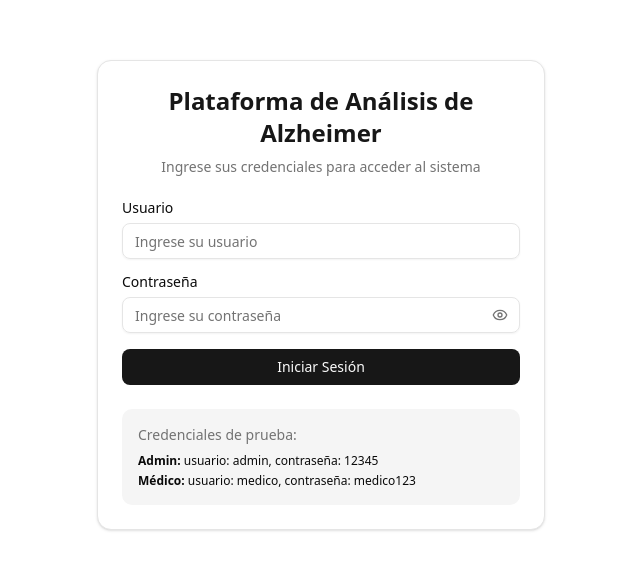
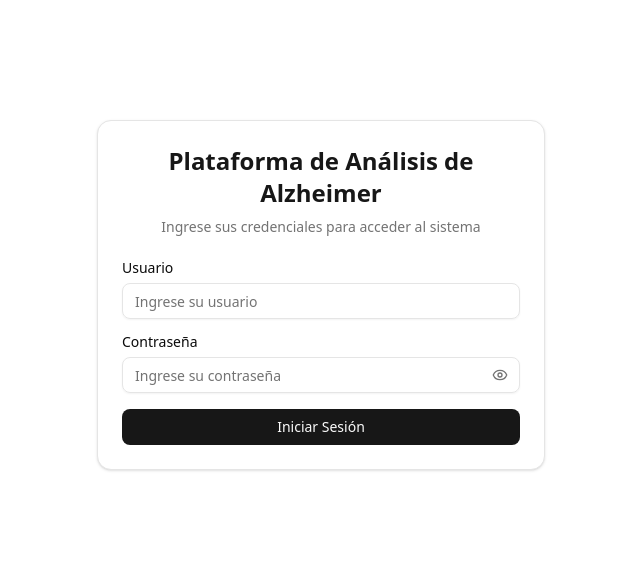
Before and after one commit to IstsHitori/simulador-homologacion-sistemas-frontend, a React app: page / in a window 1280 px wide. Shown: the part 105-674 px from the top of the page, without its empty margins (319-959 px from the left). Built offline with nearby package versions, Linux system fonts and the light colour scheme; no server answers; the HTML template or start-up script is replaced by a standard one.

Commit message:
Auth: Quitamos credenciales de prueba en el LoginForm}

```diff
--- a/src/domain/auth/components/LoginForm.tsx
+++ b/src/domain/auth/components/LoginForm.tsx
@@ -82,20 +82,6 @@ export function LoginForm() {
               </Button>
             }
           </form>
-
-          <div className="mt-6 p-4 bg-muted rounded-lg">
-            <p className="text-sm text-muted-foreground mb-2">
-              Credenciales de prueba:
-            </p>
-            <div className="text-xs space-y-1">
-              <p>
-                <strong>Admin:</strong> usuario: admin, contraseña: 12345
-              </p>
-              <p>
-                <strong>Médico:</strong> usuario: medico, contraseña: medico123
-              </p>
-            </div>
-          </div>
         </CardContent>
       </Card>
     </div>
```
